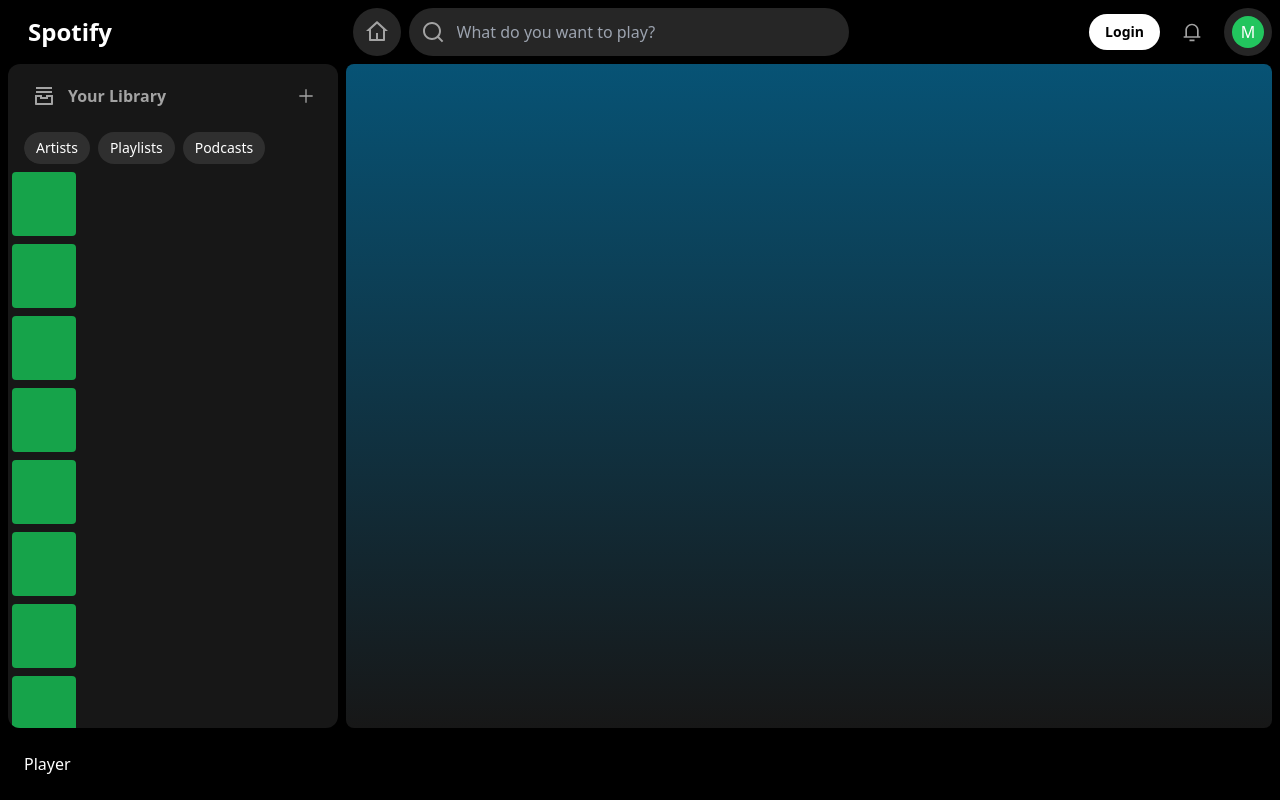
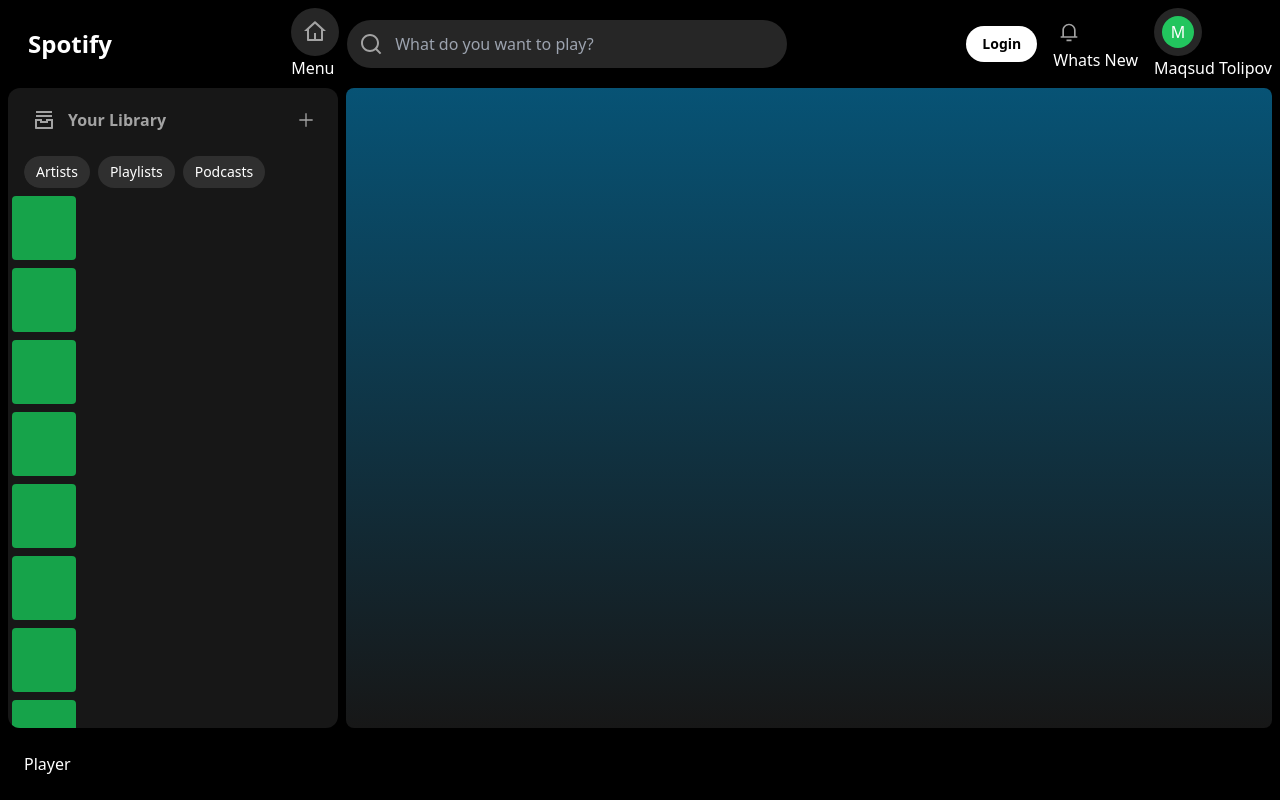
Before and after one commit to maqsudtolipov/spotify-clone, a React (Vite) app in the folder client/: page / in a window 1280 px wide. Built offline with nearby package versions, Linux system fonts and the light colour scheme.

Commit message:
⚙️ Refactor Tooltip component

```diff
--- a/client/src/layout/Nav/components/NavTooltip.jsx
+++ b/client/src/layout/Nav/components/NavTooltip.jsx
@@ -4,8 +4,8 @@ import Tooltip from '../../../ui-library/Tooltip/Tooltip.jsx';
 const NavTooltip = ({ trigger, position, content }) => {
   return (
     <Tooltip>
-      <Tooltip.Trigger>{trigger}</Tooltip.Trigger>
-      <Tooltip.Content position={position}>{content}</Tooltip.Content>
+      <Tooltip>{trigger}</Tooltip>
+      <Tooltip position={position}>{content}</Tooltip>
     </Tooltip>
   );
 };
--- /dev/null
+++ b/client/src/ui-library/Tooltip/Content.jsx
@@ -0,0 +1,15 @@
+import { useContext } from 'react';
+import styles from './Tooltip.module.scss';
+import { TooltipContext } from './Tooltip.jsx';
+
+const Content = ({ position = 'bottom', children, ...rest }) => {
+  const { isOpen } = useContext(TooltipContext);
+
+  return isOpen ? (
+    <span className={`${styles.content} ${styles[position]}`} {...rest}>
+      {children}
+    </span>
+  ) : null;
+};
+
+export default Content;
--- a/client/src/ui-library/Tooltip/Tooltip.jsx
+++ b/client/src/ui-library/Tooltip/Tooltip.jsx
@@ -1,40 +1,21 @@
-import { createContext, useContext, useState } from 'react';
+import { createContext, useState } from 'react';
 import styles from './Tooltip.module.scss';
 
-const TooltipContext = createContext(null);
+export const TooltipContext = createContext(null);
 
-const Tooltip = ({ children }) => {
+const Tooltip = ({ children, ...rest }) => {
   const [isOpen, setIsOpen] = useState(false);
 
-  const onOpen = () => setIsOpen(true);
-  const onClose = () => setIsOpen(false);
+  const handleOpen = () => setIsOpen(true);
+  const handleClose = () => setIsOpen(false);
 
   return (
-    <TooltipContext.Provider value={{ isOpen, onOpen, onClose }}>
-      <div className={styles.tooltip}>{children}</div>
+    <TooltipContext.Provider value={{ isOpen, handleOpen, handleClose }}>
+      <div className={styles.tooltip} {...rest}>
+        {children}
+      </div>
     </TooltipContext.Provider>
   );
 };
 
-const Trigger = ({ children }) => {
-  const { onOpen, onClose } = useContext(TooltipContext);
-
-  return (
-    <div onMouseEnter={onOpen} onMouseLeave={onClose}>
-      {children}
-    </div>
-  );
-};
-
-const Content = ({ position = 'bottom', children }) => {
-  const { isOpen } = useContext(TooltipContext);
-
-  return isOpen ? (
-    <span className={`${styles.content} ${styles[position]}`}>{children}</span>
-  ) : null;
-};
-
-Tooltip.Trigger = Trigger;
-Tooltip.Content = Content;
-
 export default Tooltip;
--- /dev/null
+++ b/client/src/ui-library/Tooltip/Trigger.jsx
@@ -0,0 +1,14 @@
+import { useContext } from 'react';
+import { TooltipContext } from './Tooltip.jsx';
+
+const Trigger = ({ children, rest }) => {
+  const { handleOpen, handleClose } = useContext(TooltipContext);
+
+  return (
+    <div onMouseEnter={handleOpen} onMouseLeave={handleClose} {...rest}>
+      {children}
+    </div>
+  );
+};
+
+export default Trigger;
```
